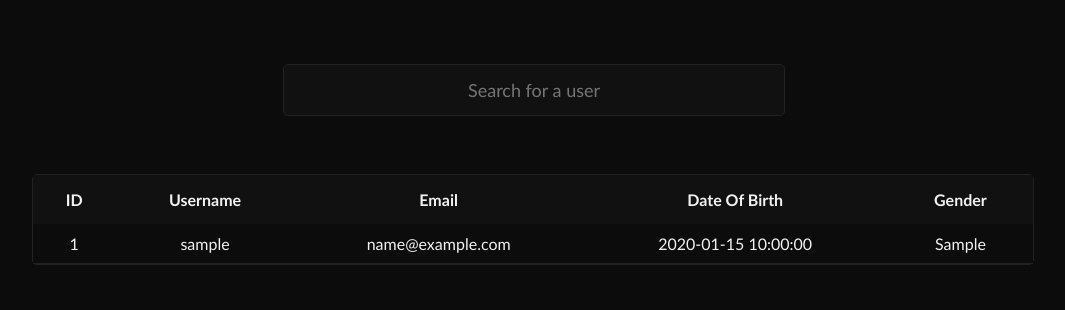
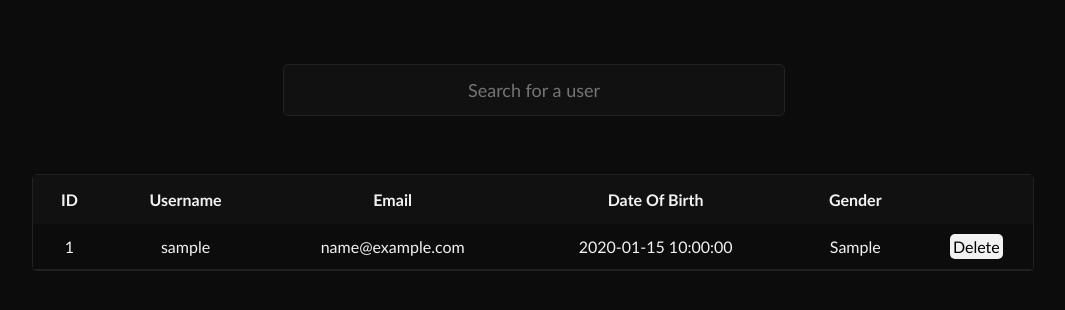
Before and after one commit to BABAROKA/mendax, a PHP site: page /dashboard/dashboard.php in a window 1280 px wide. Shown: the part 56-366 px from the top of the page, without its empty margins (107-1172 px from the left). Run offline with PHP 8.4, Linux system fonts and the light colour scheme; the visitor is signed in with stand-in values (Sample User, id 1); tables that the repository leaves empty or names only in its code hold one stand-in row (values such as "Sample post").

Commit message:
fixed little things

```diff
--- a/dashboard/dashboard.css
+++ b/dashboard/dashboard.css
@@ -101,6 +101,15 @@
     background-color: var(--main-black);
 }
 
+button {
+    background-color: var(--main-white);
+    border: none;
+    border-radius: 5px;
+    padding: 3px;
+    font-size: 16px;
+    cursor: pointer;
+}
+
 img {
     user-select: none;
     -moz-user-select: none;
--- a/dashboard/dashboard.js
+++ b/dashboard/dashboard.js
@@ -4,7 +4,7 @@
 });
 
 function fetchUsers() {
-    fetch('fetch_users.php')
+    fetch('handle_users.php')
         .then(response => response.json())
         .then(data => {
             if (data != null){
@@ -20,20 +20,33 @@
     resultsTable.innerHTML = "";
 
     users.forEach(user => {
-        const row = `<tr>
+        const row = document.createElement("tr");
+        row.innerHTML = `
             <td>${user.id}</td>
             <td>${user.username}</td>
             <td>${user.email}</td>
             <td>${user.date_of_birth}</td>
             <td>${user.gender}</td>
-        </tr>`;
-        resultsTable.innerHTML += row;
+            <td><button class="deleteButton" onclick="deleteUser(${user.id})">Delete</button></td>`;
+        resultsTable.appendChild(row);
     });
+}
+
+function deleteUser(userId) {
+    fetch(`handle_users.php?delete=${userId}`)
+        .then(response => {
+            if (response.ok) {
+                fetchUsers();
+            } else {
+                console.error('Error:', response.statusText);
+            }
+        })
+        .catch(error => console.error('Error:', error));
 }
 
 function filterUsers(searchInput) {
     input = searchInput.value.toLowerCase();
-    fetch('fetch_users.php')
+    fetch('handle_users.php')
         .then(response => response.json())
         .then(users => {
             if (users != null){
--- a/dashboard/dashboard.php
+++ b/dashboard/dashboard.php
@@ -1,11 +1,16 @@
 <?php
+    include_once "../classes/auth.php";
+    $auth = new Auth();
 
-    // include_once "../classes/auth.php";
-    // $auth = new Auth();
-    // if (!$auth->isLoggedIn()) {
-    //     header("Location: ../index.php");
-    //     exit();
-    // }
+    if (!$auth->isLoggedIn()) {
+        header("Location: ../index.php");
+        exit();
+    }
+
+    if ($_SESSION['username'] !== "admin") {
+        header("Location: ../index.php");
+        exit();
+    }
 
 ?>
 <!DOCTYPE html>
@@ -25,14 +30,14 @@
         <nav class="nav-main">
             <ul class="nav-container">
                 <li>
-                    <a href="home.php"><img
+                    <a href="../home/home.php"><img
                             draggable="false"
                             src="../data/images/home-white.svg"
                             alt="Home"
                     ></a>
                 </li>
                 <li>
-                    <a href="home.php"><img
+                    <a href="../home/home.php"><img
                             draggable="false"
                             src="../data/images/bell-white.svg"
                             alt="Notification"
@@ -64,6 +69,7 @@
                                 <th>Email</th>
                                 <th>Date Of Birth</th>
                                 <th>Gender</th>
+                                <th></th>
                             </tr>
                         </thead>
                         <tbody id="resultsTable">
--- a/dashboard/fetch_users.php
+++ b/dashboard/handle_users.php
@@ -1,8 +1,23 @@
 <?php
     try {
         include_once "../classes/database.php";
+        include_once "../classes/auth.php";
 
         $db = new Database();
+        $auth = new Auth();
+
+        if ($_SESSION['username'] !== "admin") {
+            echo json_encode(null);
+            exit();
+        }
+
+        if (isset($_GET["delete"]) && !empty($_GET["delete"])) {
+            $userId = intval($_GET["delete"]);
+            $db->query("DELETE FROM photos WHERE user_id = :id", ["id" => $userId]);
+            $db->query("DELETE FROM users WHERE id = :id", ["id" => $userId]);
+            exit();
+        }
+
         $query = "SELECT id, username, email, date_of_birth, gender FROM users ORDER BY id DESC LIMIT 10";
         $result = $db->query($query);
         if ($result->rowCount() != 0) {
```
Also changed, not shown: classes/upload_photo.php (deleted, +0 -44 lines).
